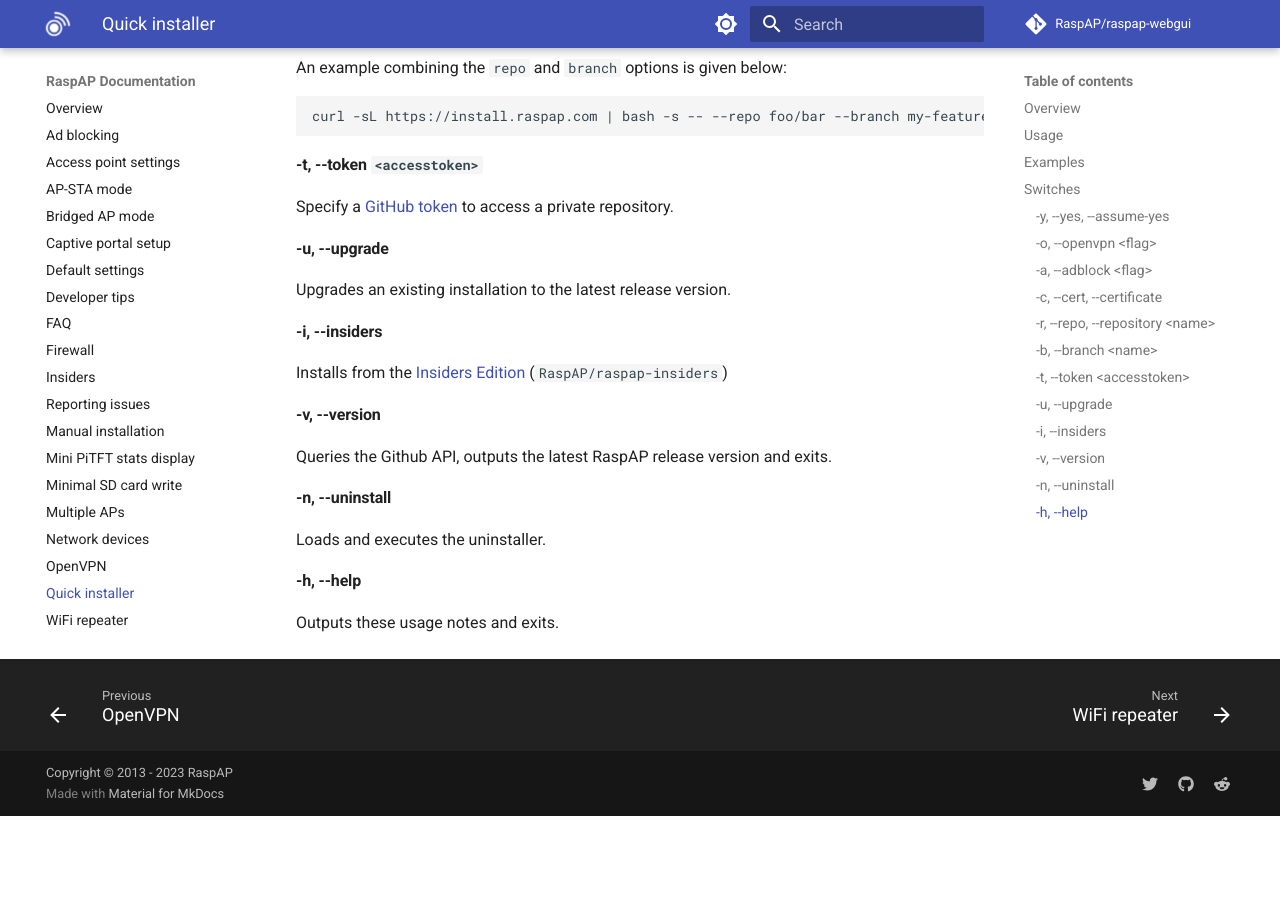
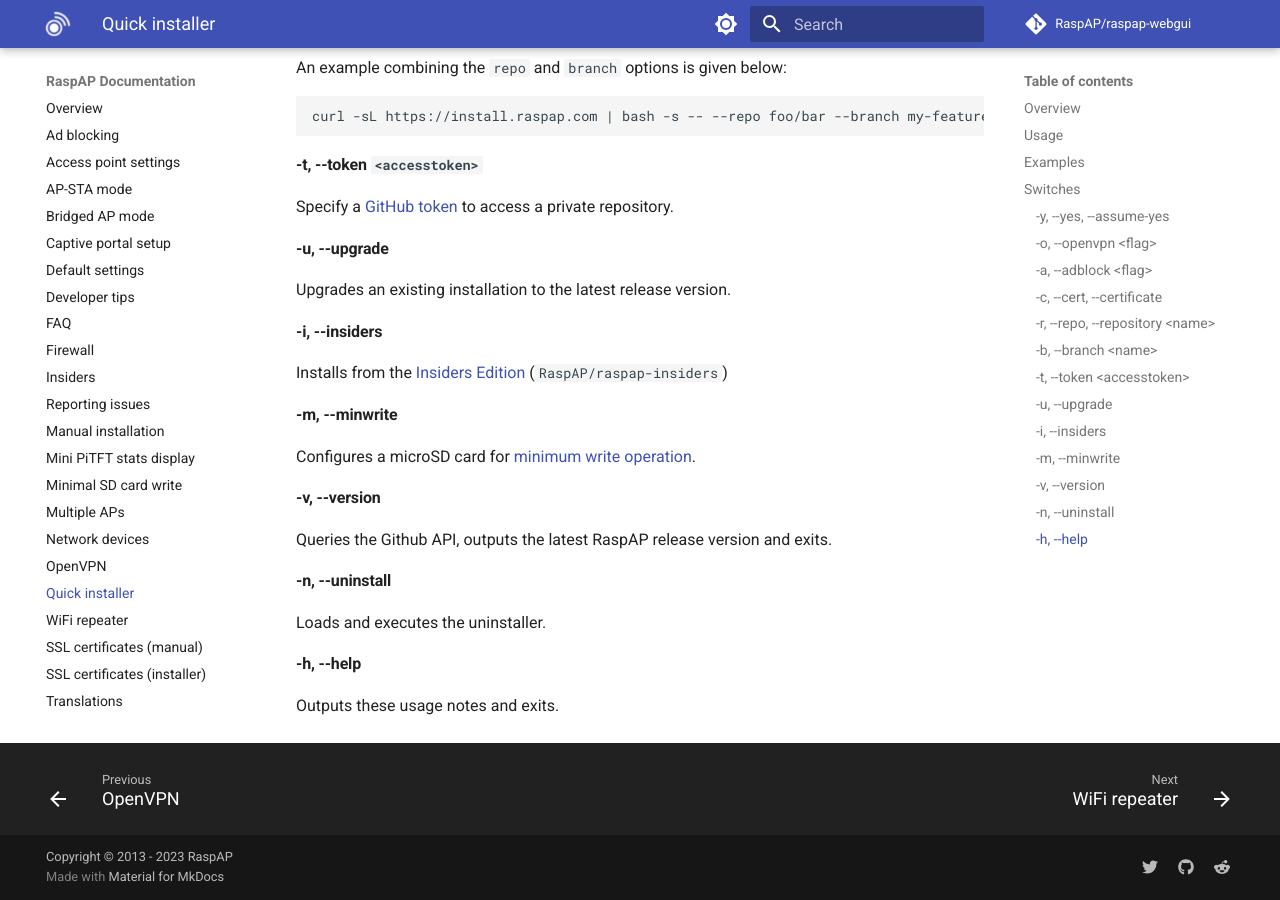
Before and after one commit to RaspAP/raspap-docs, an MkDocs documentation site: the page built from docs/quick.md, in a window 1280 px wide and 900 px high, scrolled down 1948 px. Built offline with MkDocs 1.6.1 and Material for MkDocs 9.7.7, drawn with Linux system fonts in a browser that asks for light colours; comment, search, counter and statistics services are not loaded; before the commit the page ends 2764 px from its top, so only the background shows below that.

Commit message:
Update w/ minwrite switch + doc link

```diff
--- a/docs/quick.md
+++ b/docs/quick.md
@@ -70,6 +70,9 @@
 #### -i, --insiders
 Installs from the [Insiders Edition](insiders.md) (`RaspAP/raspap-insiders`)
 
+#### -m, --minwrite
+Configures a microSD card for [minimum write operation](minwrite.md).
+
 #### -v, --version
 Queries the Github API, outputs the latest RaspAP release version and exits.
 
```
